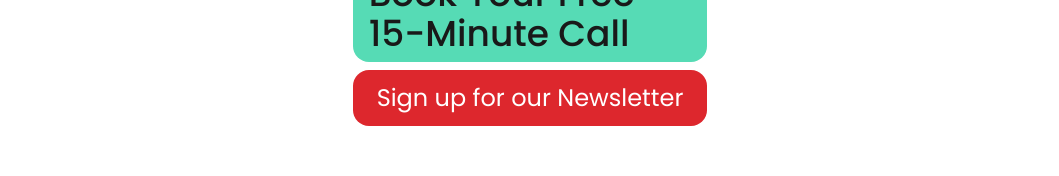
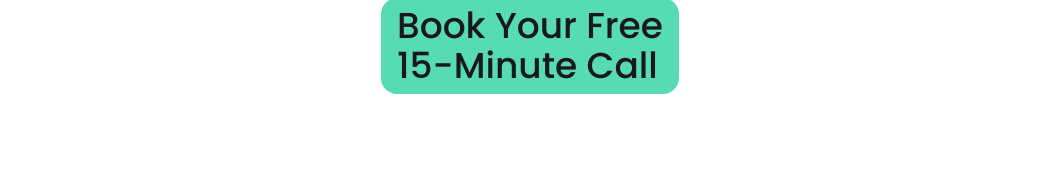
Before and after one commit to DevInteractiveWorkers/iw-services, a Next.js app: page /homecare in a window 1280 px wide. Shown: the part 726-902 px from the top of the page, without its empty margins (110-1169 px from the left). Built offline with nearby package versions, Linux system fonts and the light colour scheme.

Commit message:
changed on sign-up component for more general use

```diff
--- a/components/sign-up.tsx
+++ b/components/sign-up.tsx
@@ -3,7 +3,13 @@
 import { useEffect, useState } from "react";
 import { createPortal } from "react-dom";
 
-export default function SignUp({ dark }: { dark?: boolean }) {
+export default function SignUp({
+  dark,
+  className,
+}: {
+  dark?: boolean;
+  className?: string;
+}) {
   const [open, setOpen] = useState(false);
   const [mounted, setMounted] = useState(false);
 
@@ -15,12 +21,15 @@ export default function SignUp({ dark }: { dark?: boolean }) {
   return (
     <>
       <button
-        className={`cursor-pointer text-white active:bg-white hover:scale-105 active:scale-95 transition-all duration-300
+        className={
+          className ??
+          `cursor-pointer text-white active:bg-white hover:scale-105 active:scale-95 transition-all duration-300
           ${
             dark
               ? "bg-[#191919] px-4 py-1 rounded-md max-md:hidden active:text-[#191919]"
               : "bg-[#DD272D] px-6 py-3 md:text-2xl rounded-2xl active:text-[#DD272D]"
-          }`}
+          }`
+        }
         onClick={() => setOpen(true)}
       >
         Sign up for our Newsletter
```
